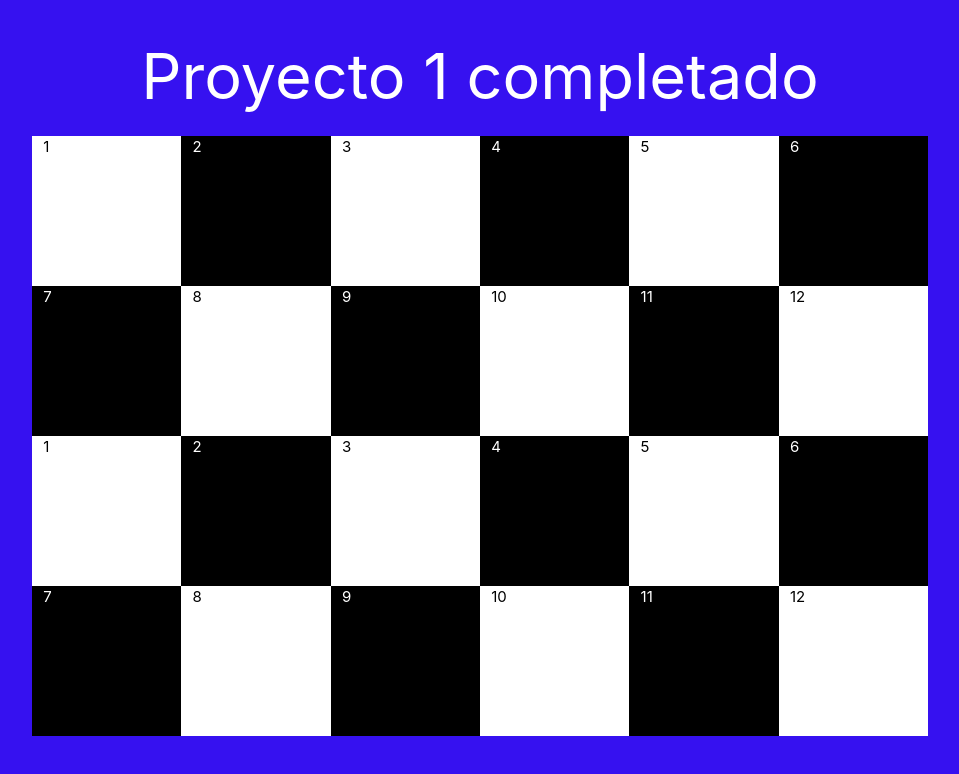
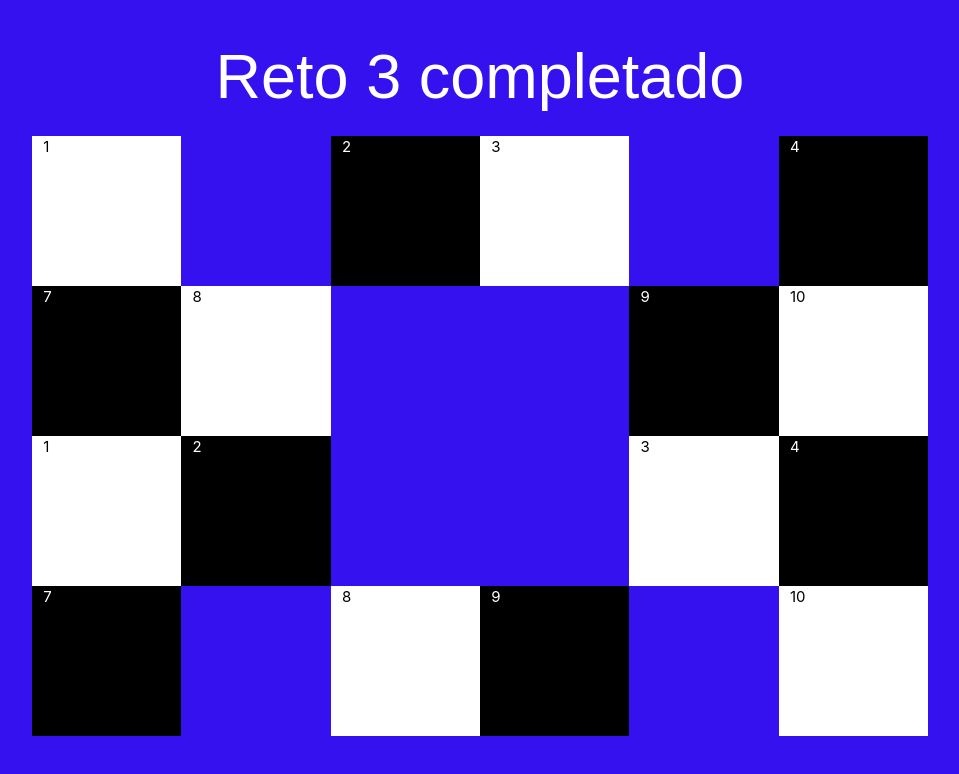
Before and after one commit to Johitan15913/Reto, a plain HTML site: page index.html in a window 1280 px wide. Shown: the whole page, without its empty margins (160-1119 px from the left). Drawn offline with nearby package versions, Linux system fonts and the light colour scheme; a web font is replaced by a local one.

Commit message:
Reto 3
Complete el reto 3 agregando una fuente al texto de la pagina y moviendo hacia la derecha casillas de mi ajedrez

```diff
--- a/estilo.css
+++ b/estilo.css
@@ -11,3 +11,9 @@ body{
 .row{
     margin-bottom: 0;
 }
+
+.letra1 {
+    font-family: "Jersey 10", sans-serif;
+    font-weight: 400;
+    font-style: normal;
+  }
--- a/index.html
+++ b/index.html
@@ -7,43 +7,40 @@
     <!-- Compiled and minified CSS -->
     <link rel="stylesheet" href="https://cdnjs.cloudflare.com/ajax/libs/materialize/1.0.0/css/materialize.min.css">
     <link rel="stylesheet" href="estilo.css">
+
+    <link rel="preconnect" href="https://fonts.googleapis.com">
+    <link rel="preconnect" href="https://fonts.gstatic.com" crossorigin>
+    <link href="https://fonts.googleapis.com/css2?family=Jersey+10&display=swap" rel="stylesheet">
 </head>
 <body>
     <div class="container">
-        <h1 class="white-text center">Proyecto 1 completado</h1>
+        <h1 class="white-text center letra1">Reto 3 completado</h1>
+
 
 
         <div class="row">
           <div class="col s2 black-text white">1</div>
-          <div class="col s2 white-text black">2</div>
+          <div class="col s2 offset-s2 white-text black">2</div>
           <div class="col s2 black-text white">3</div>
-          <div class="col s2 black white-text">4</div>
-          <div class="col s2 black-text white">5</div>
-          <div class="col s2 black white-text">6</div>
+          <div class="col s2 offset-s2 black white-text">4</div>
         </div>
         <div class="row">
           <div class="col s2 black white-text">7</div>
           <div class="col s2 black-text white">8</div>
-          <div class="col s2 black white-text">9</div>
+          <div class="col s2 offset-s4 black white-text">9</div>
           <div class="col s2 black-text white">10</div>
-          <div class="col s2 black white-text">11</div>
-          <div class="col s2 black-text white">12</div>
         </div>
         <div class="row">
           <div class="col s2 black-text white">1</div>
           <div class="col s2 black white-text">2</div>
-          <div class="col s2 black-text white">3</div>
+          <div class="col s2 offset-s4 black-text white">3</div>
           <div class="col s2 black white-text">4</div>
-          <div class="col s2 black-text white">5</div>
-          <div class="col s2 black white-text">6</div>
         </div>
         <div class="row">
           <div class="col s2 black white-text">7</div>
-          <div class="col s2 black-text white">8</div>
+          <div class="col s2 offset-s2 black-text white">8</div>
           <div class="col s2 black white-text">9</div>
-          <div class="col s2 black-text white">10</div>
-          <div class="col s2 black white-text">11</div>
-          <div class="col s2 black-text white">12</div>
+          <div class="col s2 offset-s2 black-text white">10</div>
         </div>
 
 
```
